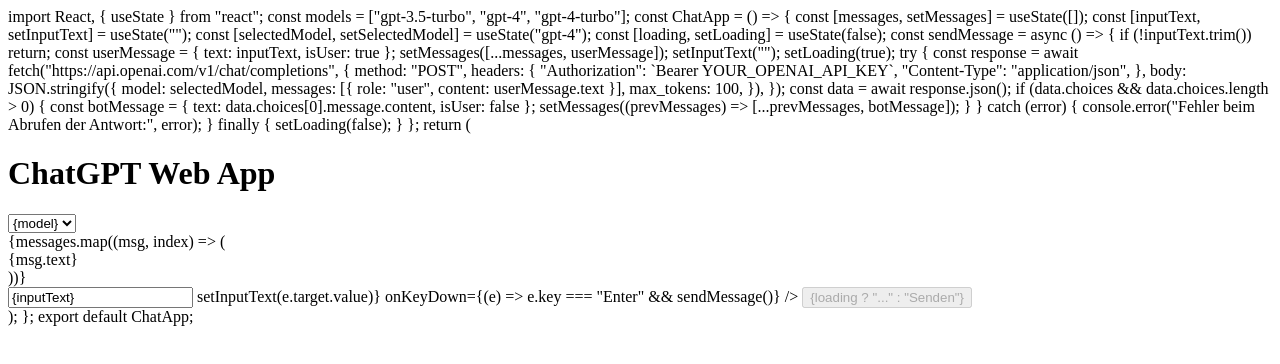
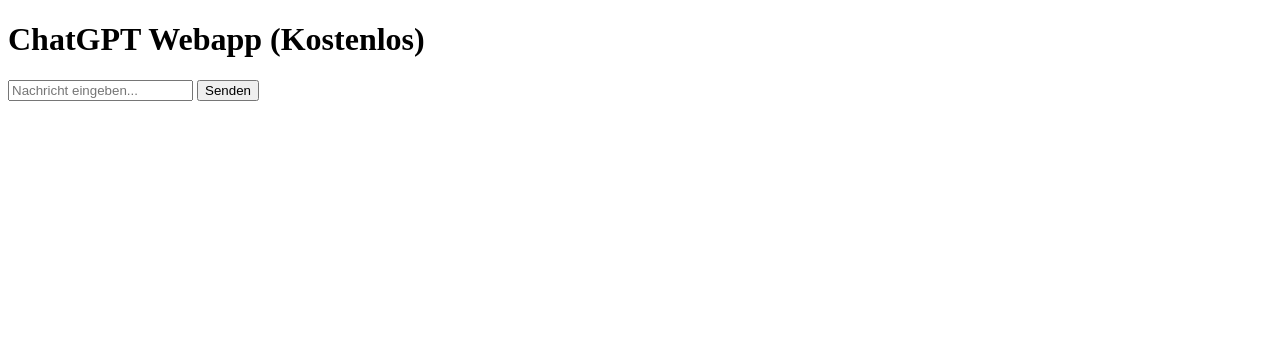
Before and after one commit to Snaefell18/chatgpt-webapp, a plain HTML site: page index.html in a window 1280 px wide. Drawn offline with Linux system fonts and the light colour scheme.

Commit message:
Update index.html

```diff
--- a/index.html
+++ b/index.html
@@ -1,85 +1,15 @@
-import React, { useState } from "react";
-
-const models = ["gpt-3.5-turbo", "gpt-4", "gpt-4-turbo"];
-
-const ChatApp = () => {
-  const [messages, setMessages] = useState([]);
-  const [inputText, setInputText] = useState("");
-  const [selectedModel, setSelectedModel] = useState("gpt-4");
-  const [loading, setLoading] = useState(false);
-
-  const sendMessage = async () => {
-    if (!inputText.trim()) return;
-
-    const userMessage = { text: inputText, isUser: true };
-    setMessages([...messages, userMessage]);
-    setInputText("");
-    setLoading(true);
-
-    try {
-      const response = await fetch("https://api.openai.com/v1/chat/completions", {
-        method: "POST",
-        headers: {
-          "Authorization": `Bearer YOUR_OPENAI_API_KEY`,
-          "Content-Type": "application/json",
-        },
-        body: JSON.stringify({
-          model: selectedModel,
-          messages: [{ role: "user", content: userMessage.text }],
-          max_tokens: 100,
-        }),
-      });
-
-      const data = await response.json();
-      if (data.choices && data.choices.length > 0) {
-        const botMessage = { text: data.choices[0].message.content, isUser: false };
-        setMessages((prevMessages) => [...prevMessages, botMessage]);
-      }
-    } catch (error) {
-      console.error("Fehler beim Abrufen der Antwort:", error);
-    } finally {
-      setLoading(false);
-    }
-  };
-
-  return (
-    <div className="flex flex-col items-center p-4 max-w-xl mx-auto">
-      <h1 className="text-xl font-bold mb-4">ChatGPT Web App</h1>
-      <select
-        className="mb-4 p-2 border rounded"
-        value={selectedModel}
-        onChange={(e) => setSelectedModel(e.target.value)}
-      >
-        {models.map((model) => (
-          <option key={model} value={model}>{model}</option>
-        ))}
-      </select>
-      <div className="w-full border p-4 rounded h-96 overflow-y-auto mb-4 bg-gray-100">
-        {messages.map((msg, index) => (
-          <div key={index} className={`p-2 my-1 rounded ${msg.isUser ? "bg-blue-500 text-white text-right" : "bg-gray-300"}`}>
-            {msg.text}
-          </div>
-        ))}
-      </div>
-      <div className="w-full flex">
-        <input
-          type="text"
-          className="flex-1 p-2 border rounded"
-          placeholder="Nachricht eingeben..."
-          value={inputText}
-          onChange={(e) => setInputText(e.target.value)}
-          onKeyDown={(e) => e.key === "Enter" && sendMessage()}
-        />
-        <button
-          className="ml-2 p-2 bg-blue-500 text-white rounded"
-          onClick={sendMessage}
-          disabled={loading}
-        >
-          {loading ? "..." : "Senden"}
-        </button>
-      </div>
-    </div>
-  );
-};
-
-export default ChatApp;
+<!DOCTYPE html>
+<html lang="de">
+<head>
+    <meta charset="UTF-8">
+    <meta name="viewport" content="width=device-width, initial-scale=1.0">
+    <title>ChatGPT Webapp (Kostenlos)</title>
+    <script defer src="script.js"></script>
+</head>
+<body>
+    <h1>ChatGPT Webapp (Kostenlos)</h1>
+    <input id="userInput" type="text" placeholder="Nachricht eingeben...">
+    <button onclick="sendMessage()">Senden</button>
+    <div id="chat"></div>
+</body>
+</html>
```
